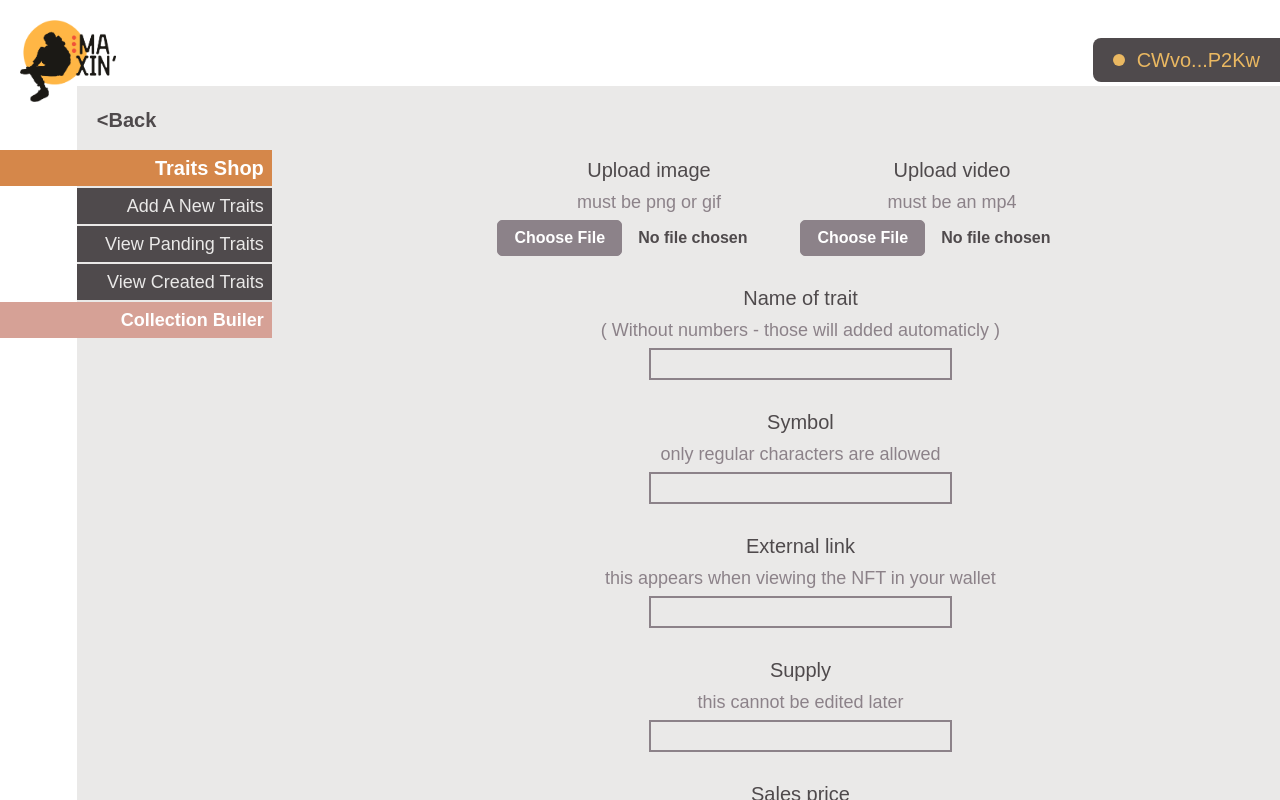
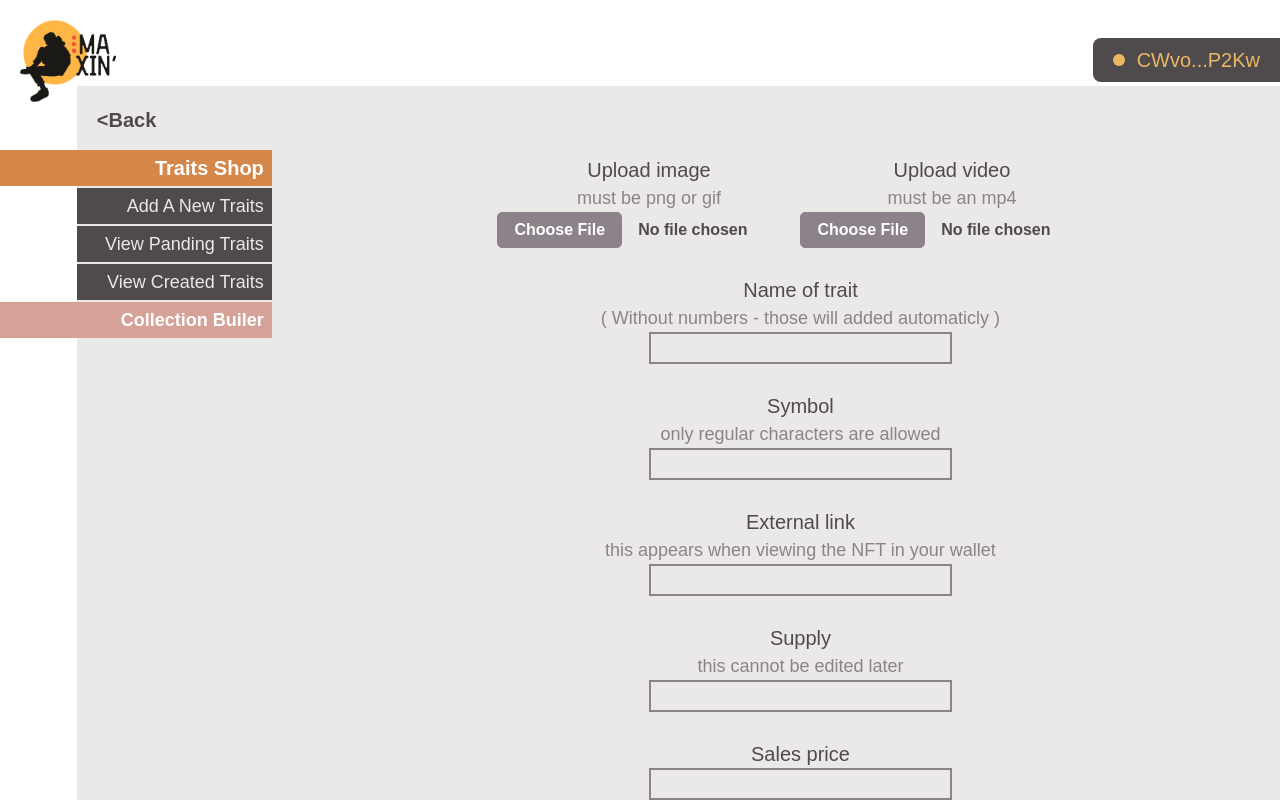
Before and after one commit to mh-munir/mixin, a React (Create React App) app: page /addtrait in a window 1280 px wide. Shown: the top 800 px of the page. Built offline with nearby package versions, Linux system fonts and the light colour scheme; the HTML template or start-up script is replaced by a standard one; a web font is replaced by a local one.

Commit message:
componnets fixed

```diff
--- a/src/components/AddtraitField.js
+++ b/src/components/AddtraitField.js
@@ -3,8 +3,8 @@ import React from 'react';
 const AddtraitField = ({traitTitle, traitDes, accept, type, value, className, onChange}) => {
   return (
     <div>
-      <h3 className='font-gilroy-bold text-xl text-gray-deep mb-1'>{traitTitle}</h3>
-      <p className='text-lg text-gray-400 font-medium mb-1'>{traitDes}</p>
+      <h3 className='font-gilroy-bold text-xl text-gray-deep'>{traitTitle}</h3>
+      <p className='text-lg text-gray-400 font-medium'>{traitDes}</p>
       <input onChange={onChange} accept={accept} type={type} value={value} className={className} />
     </div>
   )
```
